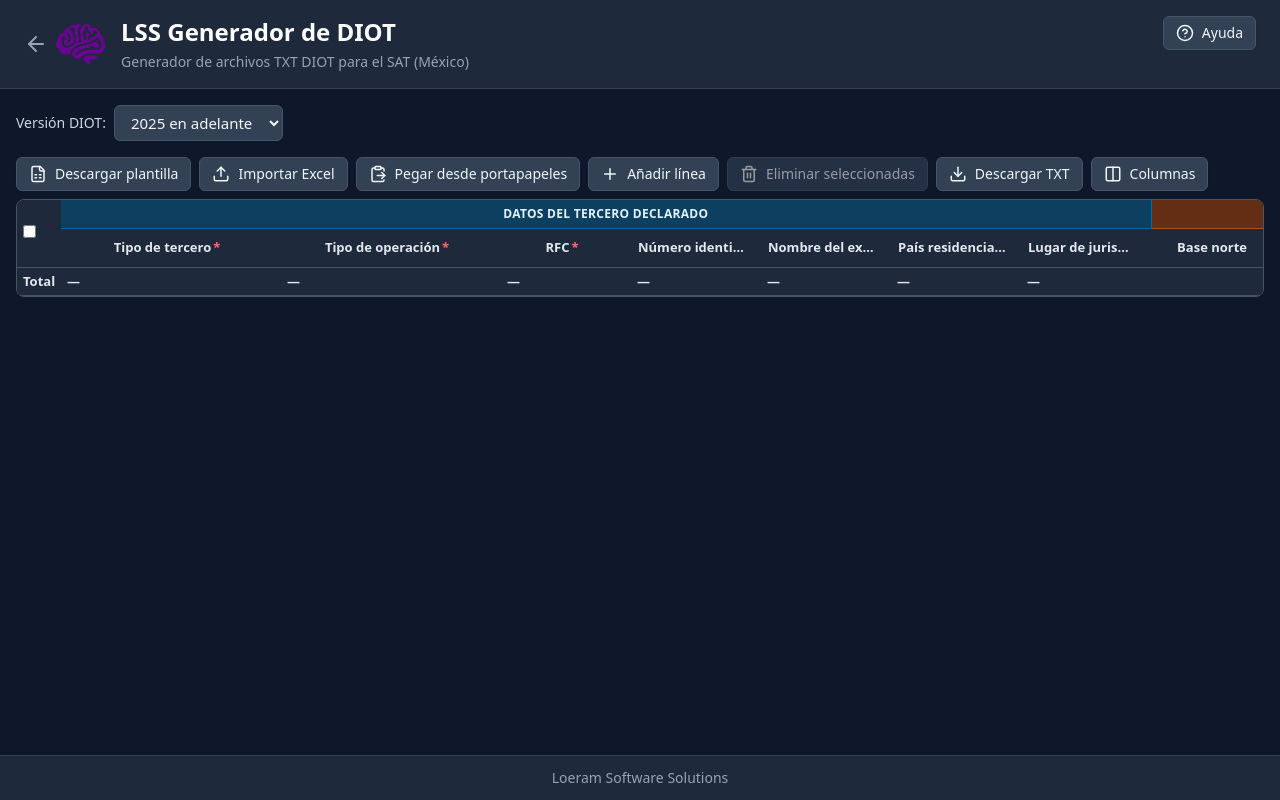
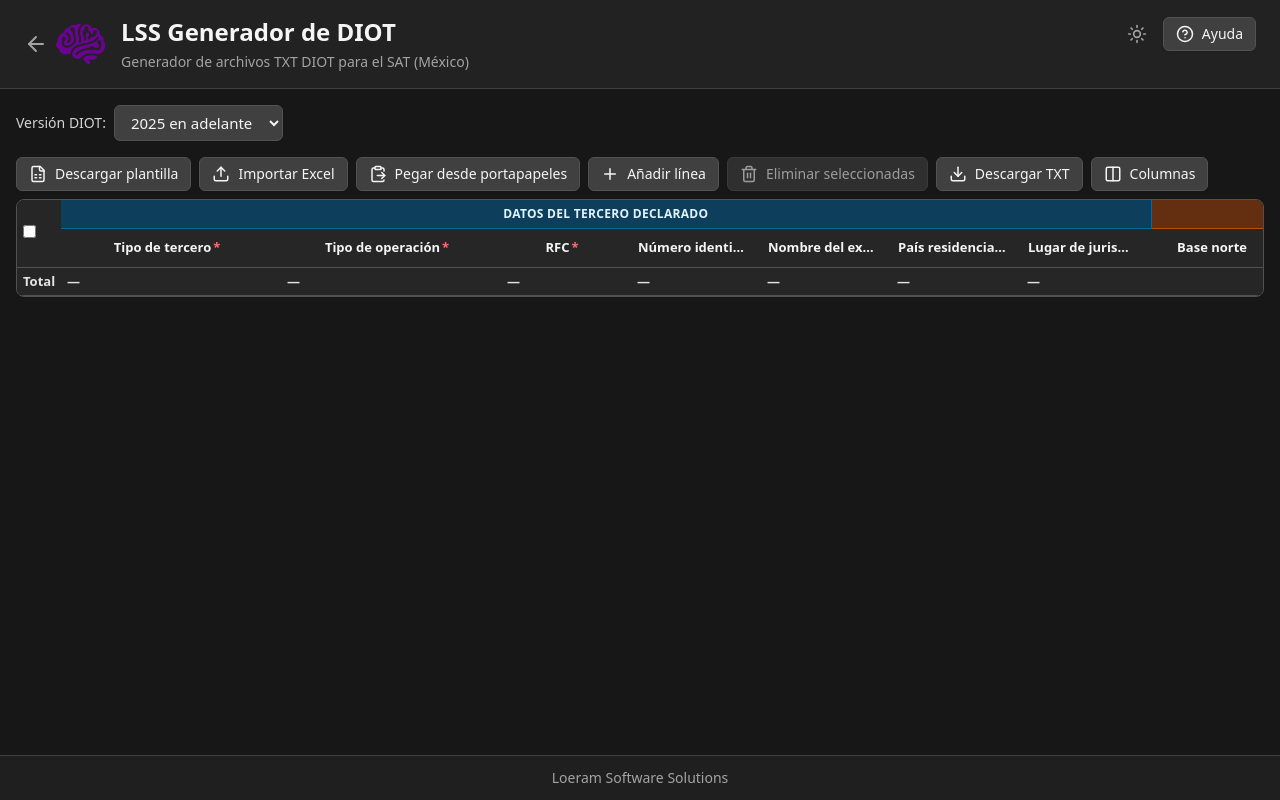
Before and after one commit to luislui/lss-diot, a React (Vite) app: page / in a window 1280 px wide. Built offline with nearby package versions, Linux system fonts and the light colour scheme.

Commit message:
Se actualiza el tema de colores

```diff
--- a/src/App.tsx
+++ b/src/App.tsx
@@ -7,7 +7,7 @@
 import { HelpModal } from './components/HelpModal'
 import { DuplicateRfcModal } from './components/DuplicateRfcModal'
 import { ColumnVisibilityModal } from './components/ColumnVisibilityModal'
-import { HelpCircle, ArrowLeft } from 'lucide-react'
+import { HelpCircle, ArrowLeft, Sun, Moon } from 'lucide-react'
 import { getSchema, createEmptyRow, type DiotVersion } from './schemas/diotSchemas'
 import { getHiddenColumnIds, setHiddenColumnIds } from './utils/columnVisibility'
 import { getStoredDiotVersion, setStoredDiotVersion } from './utils/diotVersionStorage'
@@ -36,6 +36,12 @@
   const [pendingImport, setPendingImport] = useState<PendingImportState | null>(null)
   const [helpOpen, setHelpOpen] = useState(false)
   const [columnVisibilityOpen, setColumnVisibilityOpen] = useState(false)
+  const [dark, setDark] = useState(() => {
+    if (typeof window === 'undefined') return true
+    const stored = localStorage.getItem('lss-theme')
+    if (stored) return stored === 'dark'
+    return true
+  })
   const [hiddenByVersion, setHiddenByVersion] = useState<Record<DiotVersion, string[]>>(() => ({
     '2024': getHiddenColumnIds('2024'),
     '2025': getHiddenColumnIds('2025'),
@@ -121,6 +127,17 @@
   }, [])
 
   useEffect(() => {
+    const root = document.documentElement
+    if (dark) {
+      root.classList.add('dark')
+      localStorage.setItem('lss-theme', 'dark')
+    } else {
+      root.classList.remove('dark')
+      localStorage.setItem('lss-theme', 'light')
+    }
+  }, [dark])
+
+  useEffect(() => {
     const onKeyDown = (e: KeyboardEvent) => {
       if ((e.ctrlKey || e.metaKey) && e.key === 'v') {
         const target = e.target as Node
@@ -156,28 +173,39 @@
   }, [version, openPasteMappingModal])
 
   return (
-    <div className="flex min-h-screen flex-col bg-slate-50 dark:bg-slate-900">
-      <header className="border-b border-slate-200 bg-white px-6 py-4 shadow-sm dark:border-slate-700 dark:bg-slate-800">
+    <div className="flex min-h-screen flex-col bg-neutral-100 dark:bg-neutral-900 text-neutral-900 dark:text-neutral-100 transition-colors">
+      <header className="border-b border-neutral-200 dark:border-neutral-700 bg-white/80 dark:bg-neutral-800/80 backdrop-blur-sm px-6 py-4 shadow-sm">
         <div className="flex items-start justify-between gap-4">
           <div className="flex items-center gap-4">
-            <a href="/" className="flex shrink-0 items-center gap-2 text-slate-600 hover:text-slate-900 dark:text-slate-400 dark:hover:text-slate-100" aria-label="Volver al inicio">
+            <a href="/" className="flex shrink-0 items-center gap-2 text-neutral-600 hover:text-neutral-900 dark:text-neutral-400 dark:hover:text-neutral-100 transition-colors" aria-label="Volver al inicio">
               <ArrowLeft size={24} aria-hidden />
               <img src={logoShort} alt="Loeram" className="h-10 w-auto object-contain" />
             </a>
             <div>
-              <h1 className="m-0 text-2xl font-bold text-slate-900 dark:text-white">LSS Generador de DIOT</h1>
-              <p className="mt-1 text-sm text-slate-500 dark:text-slate-400">Generador de archivos TXT DIOT para el SAT (México)</p>
+              <h1 className="m-0 text-2xl font-bold text-neutral-800 dark:text-neutral-100">LSS Generador de DIOT</h1>
+              <p className="mt-1 text-sm text-neutral-600 dark:text-neutral-400">Generador de archivos TXT DIOT para el SAT (México)</p>
             </div>
           </div>
+          <div className="flex items-center gap-2">
+            <button
+              type="button"
+              onClick={() => setDark((d) => !d)}
+              className="p-2 rounded-lg text-neutral-600 dark:text-neutral-400 hover:bg-neutral-200 dark:hover:bg-neutral-700 hover:text-neutral-900 dark:hover:text-neutral-100 transition-colors"
+              title={dark ? 'Modo claro' : 'Modo oscuro'}
+              aria-label={dark ? 'Cambiar a modo claro' : 'Cambiar a modo oscuro'}
+            >
+              {dark ? <Sun size={20} aria-hidden /> : <Moon size={20} aria-hidden />}
+            </button>
             <button
               type="button"
               onClick={() => setHelpOpen(true)}
-            className="inline-flex items-center gap-2 rounded-md border border-slate-400 bg-slate-100 px-3 py-1.5 text-sm text-slate-800 shadow-sm transition-colors hover:bg-slate-200 focus:outline-none focus:ring-2 focus:ring-sky-500 focus:ring-offset-1 dark:border-slate-600 dark:bg-slate-700 dark:text-slate-100 dark:hover:bg-slate-600 dark:focus:ring-offset-slate-800"
+              className="inline-flex items-center gap-2 rounded-md border border-neutral-400 bg-neutral-100 px-3 py-1.5 text-sm text-neutral-800 shadow-sm transition-colors hover:bg-neutral-200 focus:outline-none focus:ring-2 focus:ring-[#63048C] focus:ring-offset-1 dark:border-neutral-600 dark:bg-neutral-700 dark:text-neutral-100 dark:hover:bg-neutral-600 dark:focus:ring-offset-neutral-900"
               title="Ayuda"
             >
               <HelpCircle size={18} aria-hidden />
               Ayuda
             </button>
+          </div>
         </div>
       </header>
       <main className="flex-1 w-full px-4 py-4">
@@ -206,12 +234,12 @@
           hiddenColumnIds={hiddenByVersion[version]}
         />
       </main>
-      <footer className="mt-auto border-t border-slate-200 bg-white px-6 py-3 text-center text-sm text-slate-500 dark:border-slate-700 dark:bg-slate-800 dark:text-slate-400">
+      <footer className="mt-auto border-t border-neutral-200 dark:border-neutral-700 bg-white/60 dark:bg-neutral-800/60 px-6 py-3 text-center text-sm text-neutral-600 dark:text-neutral-400">
         <a
           href="https://www.loeramsoft.com"
           target="_blank"
           rel="noopener noreferrer"
-          className="hover:text-sky-600 hover:underline dark:hover:text-sky-400"
+          className="hover:text-[#63048C] dark:hover:text-[#b855e8] transition-colors"
         >
           Loeram Software Solutions
         </a>
--- a/src/components/DiotGrid.tsx
+++ b/src/components/DiotGrid.tsx
@@ -137,14 +137,14 @@
     CHECKBOX_COL_WIDTH + displayColumns.reduce((sum, col) => sum + getColWidth(col.id), 0)
 
   const inputBaseClass =
-    'w-full min-w-[70px] rounded border border-slate-200 px-1.5 py-1 text-[0.8125rem] focus:border-sky-500 focus:outline-none focus:ring-1 focus:ring-sky-500 dark:border-slate-600 dark:bg-slate-700 dark:text-slate-100 dark:focus:border-sky-400 dark:focus:ring-sky-400'
+    'w-full min-w-[70px] rounded border border-neutral-200 px-1.5 py-1 text-[0.8125rem] focus:border-[#63048C] focus:outline-none focus:ring-1 focus:ring-[#63048C] dark:border-neutral-600 dark:bg-neutral-700 dark:text-neutral-100 dark:focus:border-[#b855e8] dark:focus:ring-[#b855e8]'
   const selectBaseClass =
-    'w-full min-w-[140px] rounded border border-slate-200 bg-white px-1.5 py-1 text-[0.8125rem] focus:border-sky-500 focus:outline-none focus:ring-1 focus:ring-sky-500 dark:border-slate-600 dark:bg-slate-700 dark:text-slate-100 dark:focus:border-sky-400 dark:focus:ring-sky-400'
+    'w-full min-w-[140px] rounded border border-neutral-200 bg-white px-1.5 py-1 text-[0.8125rem] focus:border-[#63048C] focus:outline-none focus:ring-1 focus:ring-[#63048C] dark:border-neutral-600 dark:bg-neutral-700 dark:text-neutral-100 dark:focus:border-[#b855e8] dark:focus:ring-[#b855e8]'
   const inputErrorClass =
     'border-red-600 bg-red-50 text-red-700 focus:border-red-600 focus:ring-red-600 dark:border-red-500 dark:bg-red-900/40 dark:text-red-200 dark:focus:border-red-500 dark:focus:ring-red-500'
 
   return (
-    <div className="w-full overflow-auto rounded-lg border border-slate-200 dark:border-slate-600">
+    <div className="w-full overflow-auto rounded-lg border border-neutral-200 dark:border-neutral-600">
       <table
         className="w-full min-w-full table-fixed border-collapse text-[0.8125rem]"
         style={{ minWidth: tableMinWidth }}
@@ -164,14 +164,14 @@
               <tr>
                 <th
                   rowSpan={2}
-                  className="overflow-hidden border-b border-slate-200 bg-slate-50 px-1.5 py-2 text-left align-middle dark:border-slate-600 dark:bg-slate-800"
+                  className="overflow-hidden border-b border-neutral-200 bg-neutral-50 px-1.5 py-2 text-left align-middle dark:border-neutral-600 dark:bg-neutral-800"
                 >
                   <input
                     type="checkbox"
                     checked={rows.length > 0 && selectedRowIndices.length === rows.length}
                     onChange={toggleAll}
                     title="Seleccionar todas"
-                    className="rounded border-slate-300 dark:border-slate-500 dark:bg-slate-700"
+                    className="rounded border-neutral-300 dark:border-neutral-500 dark:bg-neutral-700"
                   />
                 </th>
                 {visibleInRange(columns, hiddenColumnIds, 0, GROUP_2024_TERCERO_COUNT) > 0 && (
@@ -195,7 +195,7 @@
                 {displayColumns.map((col) => (
                   <th
                     key={col.id}
-                    className="relative overflow-hidden border-b border-slate-200 bg-slate-50 align-middle dark:border-slate-600 dark:bg-slate-800"
+                    className="relative overflow-hidden border-b border-neutral-200 bg-neutral-50 align-middle dark:border-neutral-600 dark:bg-neutral-800"
                     title={col.requiredWhen ? `${col.label}. ${col.requiredWhen}` : col.label}
                   >
                     <span className="block overflow-hidden text-ellipsis whitespace-nowrap py-2 pr-3.5 pl-1.5">
@@ -225,14 +225,14 @@
               <tr>
                 <th
                   rowSpan={2}
-                  className="overflow-hidden border-b border-slate-200 bg-slate-50 px-1.5 py-2 text-left align-middle dark:border-slate-600 dark:bg-slate-800"
+                  className="overflow-hidden border-b border-neutral-200 bg-neutral-50 px-1.5 py-2 text-left align-middle dark:border-neutral-600 dark:bg-neutral-800"
                 >
                   <input
                     type="checkbox"
                     checked={rows.length > 0 && selectedRowIndices.length === rows.length}
                     onChange={toggleAll}
                     title="Seleccionar todas"
-                    className="rounded border-slate-300 dark:border-slate-500 dark:bg-slate-700"
+                    className="rounded border-neutral-300 dark:border-neutral-500 dark:bg-neutral-700"
                   />
                 </th>
                 {visibleInRange(columns, hiddenColumnIds, 0, GROUP_2025_TERCERO_COUNT) > 0 && (
@@ -270,7 +270,7 @@
                 {visibleInRange(columns, hiddenColumnIds, GROUP_2025_TERCERO_COUNT + GROUP_2025_VALOR_ACTOS_COUNT + GROUP_2025_IVA_ACREDITABLE_COUNT + GROUP_2025_IVA_NO_ACREDITABLE_COUNT, columns.length) > 0 && (
                   <th
                     colSpan={visibleInRange(columns, hiddenColumnIds, GROUP_2025_TERCERO_COUNT + GROUP_2025_VALOR_ACTOS_COUNT + GROUP_2025_IVA_ACREDITABLE_COUNT + GROUP_2025_IVA_NO_ACREDITABLE_COUNT, columns.length)}
-                    className="border-b border-slate-200 bg-slate-100 px-2 py-1.5 text-center text-xs font-semibold uppercase tracking-wide text-slate-600 dark:border-slate-600 dark:bg-slate-700 dark:text-slate-300"
+                    className="border-b border-neutral-200 bg-neutral-100 px-2 py-1.5 text-center text-xs font-semibold uppercase tracking-wide text-neutral-600 dark:border-neutral-600 dark:bg-neutral-700 dark:text-neutral-300"
                   >
                     Datos adicionales
                   </th>
@@ -280,7 +280,7 @@
                 {displayColumns.map((col) => (
                   <th
                     key={col.id}
-                    className="relative overflow-hidden border-b border-slate-200 bg-slate-50 align-middle dark:border-slate-600 dark:bg-slate-800"
+                    className="relative overflow-hidden border-b border-neutral-200 bg-neutral-50 align-middle dark:border-neutral-600 dark:bg-neutral-800"
                     title={col.requiredWhen ? `${col.label}. ${col.requiredWhen}` : col.label}
                   >
                     <span className="block overflow-hidden text-ellipsis whitespace-nowrap py-2 pr-3.5 pl-1.5">
@@ -307,19 +307,19 @@
             </>
           ) : (
             <tr>
-              <th className="overflow-hidden border-b border-slate-200 bg-slate-50 px-1.5 py-2 text-left dark:border-slate-600 dark:bg-slate-800">
+              <th className="overflow-hidden border-b border-neutral-200 bg-neutral-50 px-1.5 py-2 text-left dark:border-neutral-600 dark:bg-neutral-800">
                 <input
                   type="checkbox"
                   checked={rows.length > 0 && selectedRowIndices.length === rows.length}
                   onChange={toggleAll}
                   title="Seleccionar todas"
-                  className="rounded border-slate-300 dark:border-slate-500 dark:bg-slate-700"
+                  className="rounded border-neutral-300 dark:border-neutral-500 dark:bg-neutral-700"
                 />
               </th>
               {displayColumns.map((col) => (
                 <th
                   key={col.id}
-                  className="relative overflow-hidden border-b border-slate-200 bg-slate-50 align-middle dark:border-slate-600 dark:bg-slate-800"
+                  className="relative overflow-hidden border-b border-neutral-200 bg-neutral-50 align-middle dark:border-neutral-600 dark:bg-neutral-800"
                   title={col.requiredWhen ? `${col.label}. ${col.requiredWhen}` : col.label}
                 >
                   <span className="block overflow-hidden text-ellipsis whitespace-nowrap py-2 pr-3.5 pl-1.5">
@@ -347,13 +347,13 @@
         </thead>
         <tbody>
           {rows.map((row, rowIndex) => (
-            <tr key={rowIndex} className="border-b border-slate-200 dark:border-slate-600">
+            <tr key={rowIndex} className="border-b border-neutral-200 dark:border-neutral-600">
               <td className="align-middle px-1.5 py-1">
                 <input
                   type="checkbox"
                   checked={selectedRowIndices.includes(rowIndex)}
                   onChange={() => toggleRow(rowIndex)}
-                  className="rounded border-slate-300 dark:border-slate-500 dark:bg-slate-700"
+                  className="rounded border-neutral-300 dark:border-neutral-500 dark:bg-neutral-700"
                 />
               </td>
               {displayColumns.map((col) => {
@@ -445,12 +445,12 @@
           ))}
         </tbody>
         <tfoot>
-          <tr className="border-b border-slate-200 font-semibold bg-slate-100 dark:border-slate-600 dark:bg-slate-800">
-            <td className="px-1.5 py-1 align-middle dark:text-slate-200">Total</td>
+          <tr className="border-b border-neutral-200 font-semibold bg-neutral-100 dark:border-neutral-600 dark:bg-neutral-800">
+            <td className="px-1.5 py-1 align-middle dark:text-neutral-200">Total</td>
             {displayColumns.map((col) => (
               <td
                 key={col.id}
-                className={`px-1.5 py-1 align-middle dark:text-slate-200 ${col.type === 'number' ? 'text-right' : ''}`}
+                className={`px-1.5 py-1 align-middle dark:text-neutral-200 ${col.type === 'number' ? 'text-right' : ''}`}
               >
                 {col.type === 'number' ? formatNumber(totals[col.id] ?? 0) : '—'}
               </td>
--- a/src/components/Toolbar.tsx
+++ b/src/components/Toolbar.tsx
@@ -24,9 +24,9 @@
 }
 
 const btnClass =
-  'inline-flex items-center gap-2 rounded-md border border-slate-400 bg-slate-100 px-3 py-1.5 text-sm text-slate-800 shadow-sm transition-colors hover:bg-slate-200 focus:outline-none focus:ring-2 focus:ring-sky-500 focus:ring-offset-1 dark:border-slate-600 dark:bg-slate-700 dark:text-slate-100 dark:hover:bg-slate-600 dark:focus:ring-offset-slate-900'
+  'inline-flex items-center gap-2 rounded-md border border-neutral-400 bg-neutral-100 px-3 py-1.5 text-sm text-neutral-800 shadow-sm transition-colors hover:bg-neutral-200 focus:outline-none focus:ring-2 focus:ring-[#63048C] focus:ring-offset-1 dark:border-neutral-600 dark:bg-neutral-700 dark:text-neutral-100 dark:hover:bg-neutral-600 dark:focus:ring-offset-neutral-900'
 const iconSize = 18
-const btnDisabledClass = 'cursor-not-allowed opacity-60 hover:bg-slate-100 dark:hover:bg-slate-700'
+const btnDisabledClass = 'cursor-not-allowed opacity-60 hover:bg-neutral-100 dark:hover:bg-neutral-700'
 
 export function Toolbar({
   version,
--- a/src/components/VersionSelector.tsx
+++ b/src/components/VersionSelector.tsx
@@ -8,11 +8,11 @@
 export function VersionSelector({ value, onChange }: VersionSelectorProps) {
   return (
     <label className="flex items-center gap-2">
-      <span className="text-sm font-medium text-slate-700 dark:text-slate-300">Versión DIOT:</span>
+      <span className="text-sm font-medium text-neutral-700 dark:text-neutral-300">Versión DIOT:</span>
       <select
         value={value}
         onChange={(e) => onChange(e.target.value as DiotVersion)}
-        className="rounded-md border border-slate-300 bg-white px-3 py-1.5 text-[0.9375rem] text-slate-800 shadow-sm focus:border-sky-500 focus:outline-none focus:ring-1 focus:ring-sky-500 dark:border-slate-600 dark:bg-slate-700 dark:text-slate-100 dark:focus:border-sky-400 dark:focus:ring-sky-400"
+        className="rounded-md border border-neutral-300 bg-white px-3 py-1.5 text-[0.9375rem] text-neutral-800 shadow-sm focus:border-[#63048C] focus:outline-none focus:ring-1 focus:ring-[#63048C] dark:border-neutral-600 dark:bg-neutral-700 dark:text-neutral-100 dark:focus:border-[#b855e8] dark:focus:ring-[#b855e8]"
       >
         <option value="2024">2024 y anteriores</option>
         <option value="2025">2025 en adelante</option>
--- a/src/index.css
+++ b/src/index.css
@@ -7,7 +7,7 @@
     @apply box-border;
   }
   body {
-    @apply m-0 min-h-screen font-sans text-slate-700 antialiased dark:bg-slate-900 dark:text-slate-200;
+    @apply m-0 min-h-screen font-sans text-neutral-700 antialiased dark:bg-neutral-900 dark:text-neutral-200;
   }
   #root {
     @apply min-h-screen;
--- a/src/main.tsx
+++ b/src/main.tsx
@@ -5,7 +5,10 @@
 import App from './App.tsx'
 import faviconUrl from './assets/images/logo_loeram_favicon.png'
 
-document.documentElement.classList.add('dark')
+const storedTheme = typeof window !== 'undefined' ? localStorage.getItem('lss-theme') : null
+const isDark = storedTheme ? storedTheme === 'dark' : true
+if (isDark) document.documentElement.classList.add('dark')
+else document.documentElement.classList.remove('dark')
 
 const link = document.querySelector<HTMLLinkElement>('link[rel="icon"]') ?? document.createElement('link')
 link.rel = 'icon'
@@ -21,7 +24,7 @@
       toastOptions={{
         duration: 5000,
         style: { maxWidth: 420 },
-        className: 'dark:bg-slate-800 dark:text-slate-200 dark:border-slate-600',
+        className: 'dark:bg-neutral-800 dark:text-neutral-200 dark:border-neutral-600',
       }}
     />
   </StrictMode>,
```
Also changed, not shown: src/components/ColumnVisibilityModal.tsx (+13 -13 lines), src/components/DuplicateRfcModal.tsx (+8 -8 lines), src/components/HelpModal.tsx (+14 -14 lines), src/components/PasteMappingModal.tsx (+15 -15 lines). Lines whose indentation alone changed are shown as unchanged.
